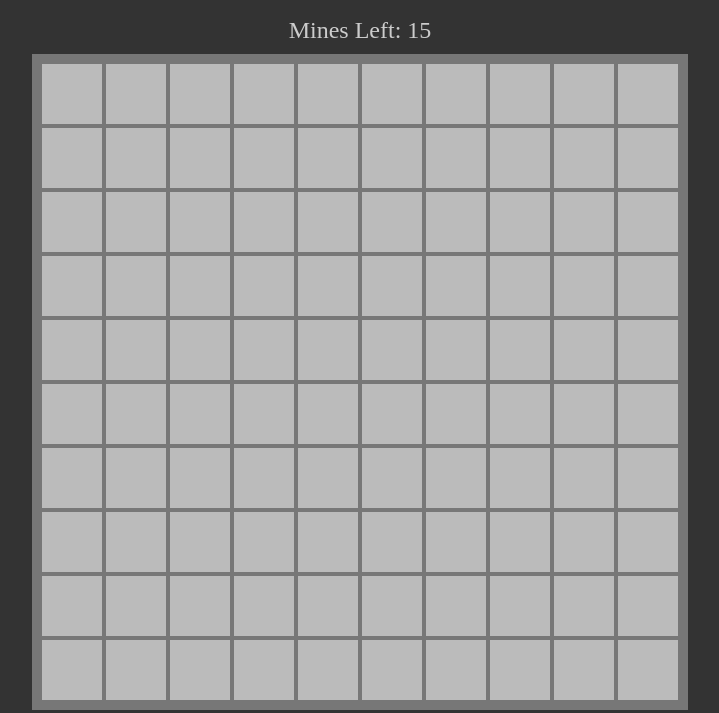
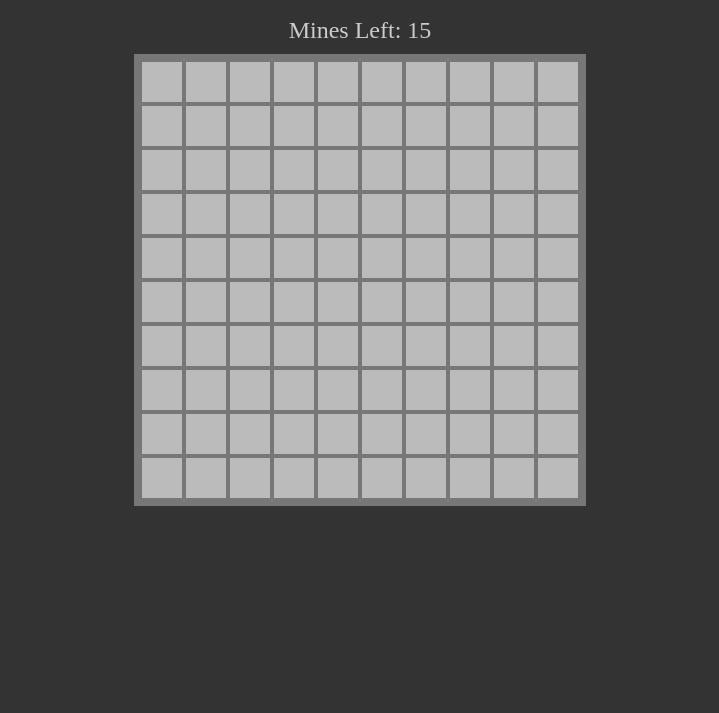
Before and after one commit to frolovAlex2093/Minesweeper, a plain HTML site: page index.html in a window 1280 px wide. Shown: the part 87-800 px from the top of the page, without its empty margins (280-999 px from the left). Drawn offline with Linux system fonts and the light colour scheme.

Commit message:
Add files via upload

```diff
--- a/style.css
+++ b/style.css
@@ -24,9 +24,9 @@
 
   .board {
     display: inline-grid;
-    padding: 10px;
-    grid-template-columns: repeat(var(--size), 60px);
-    grid-template-rows: repeat(var(--size), 60px);
+    padding: 1vmin;
+    grid-template-columns: repeat(var(--size), 5vmin);
+    grid-template-rows: repeat(var(--size), 5vmin);
     gap: 4px;
     background-color: #777;
   }
```
